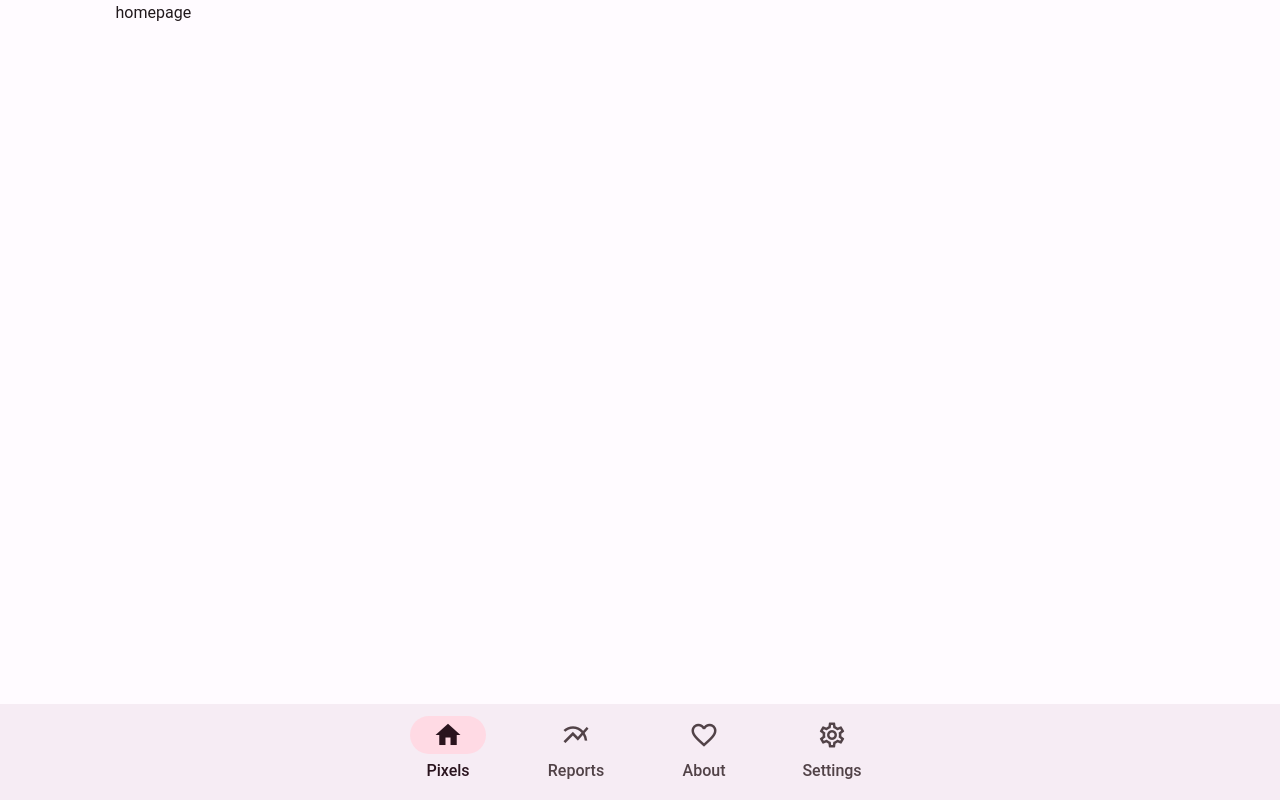
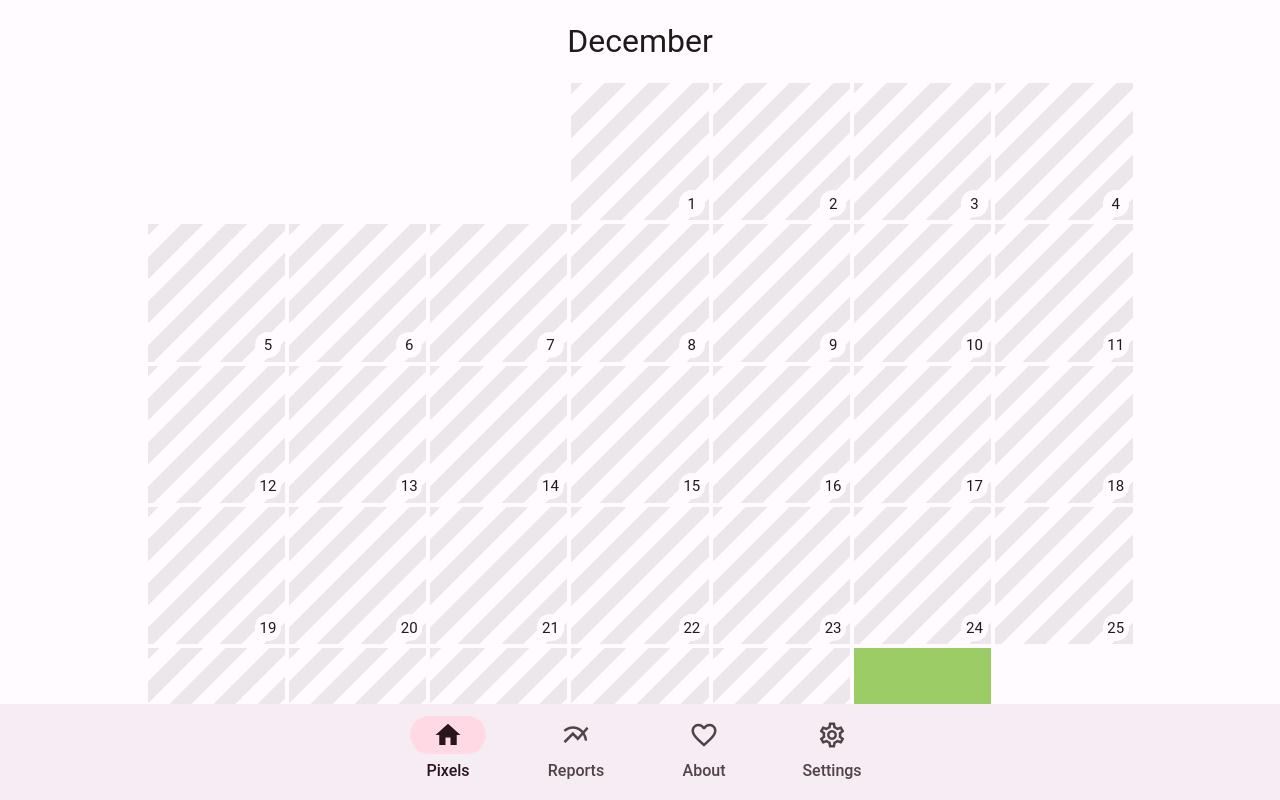
Before and after one commit to resultfulness/pixels-web, a SvelteKit app: page / in a window 1280 px wide. Shown: the top 800 px of the page. Built offline with nearby package versions, Linux system fonts and the light colour scheme; a small style sheet from the web is missing.

Commit message:
implement the calendar view, including showing the entries

```diff
--- a/src/routes/(navbar)/(home)/+page.svelte
+++ b/src/routes/(navbar)/(home)/+page.svelte
@@ -1 +1,13 @@
-homepage
+<script lang="ts">
+  import Calendar from "./Calendar.svelte";
+</script>
+
+<main>
+  <Calendar />
+</main>
+
+<style>
+  main {
+    margin: 1rem 2rem 16rem;
+  }
+</style>
--- /dev/null
+++ b/src/routes/(navbar)/(home)/Calendar.svelte
@@ -0,0 +1,169 @@
+<script lang="ts">
+  import { pixelsData } from "$lib/stores";
+  import { onMount } from "svelte";
+
+  const MONTH_DAY_COUNTS = [31, 28, 31, 30, 31, 30, 31, 31, 30, 31, 30, 31];
+
+  function getWeekdayOffset(year: number, month: number): number {
+    const weekday = new Date(`${year}-${month + 1}`).getDay();
+    if (weekday === 0) return 6;
+    else return weekday - 1;
+  }
+
+  $: dataSorted = $pixelsData.sort(
+    (a, b) => +new Date(a.date) - +new Date(b.date)
+  );
+
+  function getYearAndMonthFromDate(date: string): number[] {
+    const [year, month, _] = date.split("-");
+    return [+year, +month - 1];
+  }
+
+  $: [startYear, startMonth] = getYearAndMonthFromDate(dataSorted[0].date);
+  $: [endYear, endMonth] = getYearAndMonthFromDate(
+    dataSorted[dataSorted.length - 1].date
+  );
+
+  function getMapOfAllMonthsBetween(
+    startYear: number,
+    startMonth: number,
+    endYear: number,
+    endMonth: number
+  ): Map<number, number[]> {
+    const years = new Map();
+    let month = startMonth;
+    let year = startYear;
+    while (year <= endYear) {
+      years.set(year, []);
+      const limit = year === endYear ? endMonth : 11;
+      while (month <= limit) {
+        years.set(year, [...years.get(year), month]);
+        month++;
+      }
+      month = 0;
+      year++;
+    }
+
+    return years;
+  }
+
+  $: dates = getMapOfAllMonthsBetween(startYear, startMonth, endYear, endMonth);
+
+  onMount(() => {
+    for (const entry of dataSorted) {
+      const date = entry.date;
+
+      const year = document.querySelector(`#y${date.split("-")[0]}`)!;
+
+      const monthdays = year
+        .querySelector(`.m${+date.split("-")[1] - 1}`)!
+        .querySelectorAll<HTMLAnchorElement>(".day")!;
+
+      const dateMonthDay = +date.split("-")[2];
+      const dayOfEntry = monthdays[dateMonthDay - 1];
+
+      dayOfEntry.classList.add(`mood-level-${entry.scores[0]}`, `cup`);
+    }
+  });
+</script>
+
+{#each [...dates] as [year, months]}
+  <div class="year" id={`y${year}`}>
+    {#each months as month}
+      <div class={`m${month}`}>
+        <h2>
+          {new Date(1970, month).toLocaleString("default", {
+            month: "long",
+          })}
+        </h2>
+        <div class="monthdays">
+          {#each { length: getWeekdayOffset(year, month) } as _}
+            <div />
+          {/each}
+          {#each { length: MONTH_DAY_COUNTS[month] } as _, day}
+            <a href={`/entries/${year}/${month + 1}/${day + 1}`} class="day">
+              <span>{day + 1}</span>
+            </a>
+          {/each}
+        </div>
+      </div>
+    {/each}
+  </div>
+{/each}
+
+<style>
+  h2 {
+    text-align: center;
+    font-weight: 400;
+    font-size: 2rem;
+  }
+
+  .monthdays {
+    margin-block: 1rem 3rem;
+    display: grid;
+    grid-template-columns: repeat(7, 1fr);
+    gap: 0.25rem;
+  }
+
+  .day {
+    color: var(--clr-text);
+    aspect-ratio: 1;
+    background: repeating-linear-gradient(
+      -45deg,
+      var(--clr-dark-accent),
+      var(--clr-dark-accent) 8%,
+      transparent 8%,
+      transparent 16%
+    );
+    position: relative;
+  }
+
+  .day::after {
+    content: "";
+    position: absolute;
+    inset: 0;
+    background-color: black;
+    opacity: 0;
+    transition: opacity 200ms;
+  }
+
+  .day:hover::after {
+    opacity: 0.2;
+  }
+
+  .day span {
+    position: absolute;
+    bottom: 0;
+    right: 0;
+    display: grid;
+    place-items: center;
+    text-align: center;
+    background-color: var(--clr-bg);
+    border-radius: 50%;
+    aspect-ratio: 1;
+    width: 1.75em;
+    margin: 0.25em;
+    font-size: clamp(9px, 2.5vw, 15px);
+  }
+
+  .day.mood-level-1 {
+    background: none;
+    background-color: #7e57c2;
+  }
+  .day.mood-level-2 {
+    background: none;
+    background-color: #5c6bc0;
+  }
+  .day.mood-level-3 {
+    background: none;
+    background-color: #00bcd4;
+  }
+  .day.mood-level-4 {
+    background: none;
+    background-color: #9ccc65;
+  }
+  .day.mood-level-5 {
+    background: none;
+    background-color: #4caf50;
+  }
+</style>
```
